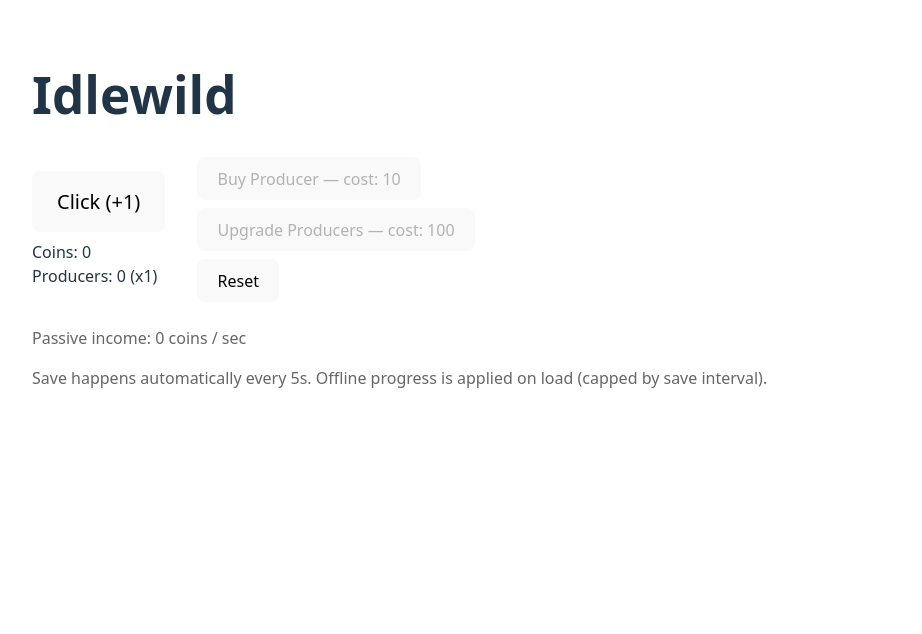
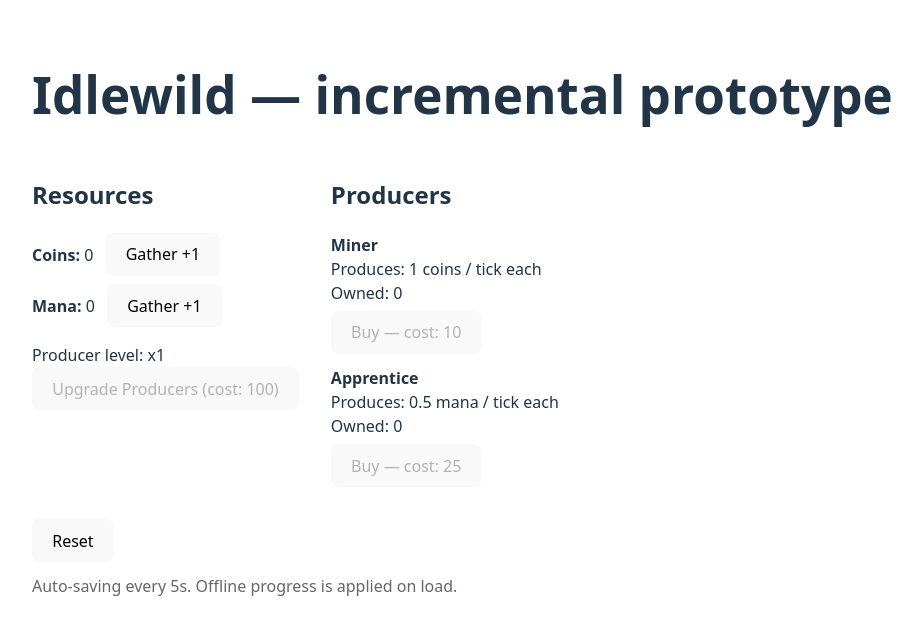
Before and after one commit to erniebrodeur/idlewild, a React (Vite) app: page / in a window 1280 px wide. Shown: the top 634 px of the page, without its empty margins (0-922 px from the left). Built offline with nearby package versions, Linux system fonts and the light colour scheme.

Commit message:
Incremental core: multiple resources, producers, idle ticks, autosave

```diff
--- a/src/App.tsx
+++ b/src/App.tsx
@@ -1,79 +1,155 @@
 import React, { useEffect, useRef, useState } from 'react'
 import './index.css'
 
+/*
+  Simple incremental core inspired by Theory of Magic / The Kitten Game:
+  - Multiple resources
+  - Multiple producer types
+  - Idle tick, offline progress, autosave
+  - Buying producers and level upgrades
+  This is intentionally small and extensible.
+*/
+
+type Resource = {
+  id: string
+  name: string
+  amount: number
+}
+
+type Producer = {
+  id: string
+  name: string
+  resource: string // resource id it produces
+  count: number
+  baseCost: number
+  growth: number
+  power: number // production per tick per producer (before level)
+}
+
 type GameState = {
-  coins: number
-  producers: number
+  resources: Resource[]
+  producers: Producer[]
   producerLevel: number
   lastSaved: number
 }
 
-const SAVE_KEY = 'idlewild:v1'
+const SAVE_KEY = 'idlewild:v2'
 
 function defaultState(): GameState {
-  return { coins: 0, producers: 0, producerLevel: 1, lastSaved: Date.now() }
+  return {
+    resources: [
+      { id: 'coins', name: 'Coins', amount: 0 },
+      { id: 'mana', name: 'Mana', amount: 0 }
+    ],
+    producers: [
+      { id: 'miner', name: 'Miner', resource: 'coins', count: 0, baseCost: 10, growth: 1.15, power: 1 },
+      { id: 'apprentice', name: 'Apprentice', resource: 'mana', count: 0, baseCost: 25, growth: 1.2, power: 0.5 }
+    ],
+    producerLevel: 1,
+    lastSaved: Date.now()
+  }
 }
 
-function useIdleGame() {
+function useIncrementalGame(tickInterval = 1000) {
   const [state, setState] = useState<GameState>(() => {
     try {
       const raw = localStorage.getItem(SAVE_KEY)
       if (raw) return JSON.parse(raw) as GameState
-    } catch {}
+    } catch (e) {
+      // ignore
+    }
     return defaultState()
   })
 
-  // passive income every second
+  const tickRef = useRef<number | null>(null)
+
   useEffect(() => {
-    const interval = setInterval(() => {
+    // main tick
+    tickRef.current = window.setInterval(() => {
       setState((s) => {
-        if (s.producers > 0) {
-          const gain = s.producers * s.producerLevel
-          return { ...s, coins: s.coins + gain }
+        if (s.producers.length === 0) return s
+        const resources = s.resources.map((r) => ({ ...r }))
+        for (const p of s.producers) {
+          if (p.count <= 0) continue
+          const produced = p.count * p.power * s.producerLevel
+          const target = resources.find((res) => res.id === p.resource)
+          if (target) target.amount += produced
         }
-        return s
+        return { ...s, resources, lastSaved: s.lastSaved }
       })
-    }, 1000)
-    return () => clearInterval(interval)
-  }, [])
+    }, tickInterval)
+    return () => {
+      if (tickRef.current) window.clearInterval(tickRef.current)
+    }
+  }, [tickInterval])
 
-  // save periodically
+  // autosave every 5s
   useEffect(() => {
-    const interval = setInterval(() => {
+    const id = window.setInterval(() => {
       localStorage.setItem(SAVE_KEY, JSON.stringify({ ...state, lastSaved: Date.now() }))
     }, 5000)
-    return () => clearInterval(interval)
+    return () => clearInterval(id)
   }, [state])
 
-  // apply offline progress on load (once)
+  // offline progress on mount
   useEffect(() => {
     const now = Date.now()
     const dt = Math.floor((now - state.lastSaved) / 1000)
-    if (dt > 0 && state.producers > 0) {
-      const gain = dt * state.producers * state.producerLevel
-      setState((s) => ({ ...s, coins: s.coins + gain }))
+    if (dt > 0) {
+      // apply dt ticks
+      setState((s) => {
+        const resources = s.resources.map((r) => ({ ...r }))
+        for (const p of s.producers) {
+          if (p.count <= 0) continue
+          const produced = p.count * p.power * s.producerLevel * dt
+          const target = resources.find((res) => res.id === p.resource)
+          if (target) target.amount += produced
+        }
+        return { ...s, resources }
+      })
     }
     // eslint-disable-next-line react-hooks/exhaustive-deps
   }, [])
 
-  function clickGain(amount = 1) {
-    setState((s) => ({ ...s, coins: s.coins + amount }))
+  // helpers
+  function getResource(id: string) {
+    return state.resources.find((r) => r.id === id)!
   }
 
-  function buyProducer() {
+  function addResource(id: string, amount: number) {
+    setState((s) => ({
+      ...s,
+      resources: s.resources.map((r) => (r.id === id ? { ...r, amount: r.amount + amount } : r))
+    }))
+  }
+
+  function buyProducer(pid: string) {
     setState((s) => {
-      const cost = Math.ceil(10 * Math.pow(1.15, s.producers))
-      if (s.coins < cost) return s
-      return { ...s, coins: s.coins - cost, producers: s.producers + 1 }
+      const producers = s.producers.map((p) => ({ ...p }))
+      const p = producers.find((x) => x.id === pid)
+      if (!p) return s
+      const cost = Math.ceil(p.baseCost * Math.pow(p.growth, p.count))
+      const res = s.resources.find((r) => r.id === 'coins')
+      if (!res || res.amount < cost) return s
+      // deduct
+      const resources = s.resources.map((r) => (r.id === 'coins' ? { ...r, amount: r.amount - cost } : r))
+      p.count += 1
+      return { ...s, producers, resources }
     })
   }
 
   function upgradeProducers() {
     setState((s) => {
       const cost = 100 * s.producerLevel
-      if (s.coins < cost) return s
-      return { ...s, coins: s.coins - cost, producerLevel: s.producerLevel + 1 }
+      const res = s.resources.find((r) => r.id === 'coins')
+      if (!res || res.amount < cost) return s
+      const resources = s.resources.map((r) => (r.id === 'coins' ? { ...r, amount: r.amount - cost } : r))
+      return { ...s, producerLevel: s.producerLevel + 1, resources }
     })
+  }
+
+  function clickGather(resourceId: string, amount = 1) {
+    addResource(resourceId, amount)
   }
 
   function reset() {
@@ -81,53 +157,59 @@ function useIdleGame() {
     localStorage.removeItem(SAVE_KEY)
   }
 
-  return { state, clickGain, buyProducer, upgradeProducers, reset }
+  return { state, buyProducer, upgradeProducers, clickGather, reset }
 }
 
 export default function App() {
-  const { state, clickGain, buyProducer, upgradeProducers, reset } = useIdleGame()
-
-  const nextProducerCost = Math.ceil(10 * Math.pow(1.15, state.producers))
-  const upgradeCost = 100 * state.producerLevel
+  const { state, buyProducer, upgradeProducers, clickGather, reset } = useIncrementalGame()
 
   return (
     <div style={{ padding: '2rem', fontFamily: 'system-ui, sans-serif' }}>
-      <h1>Idlewild</h1>
-      <div style={{ display: 'flex', gap: '2rem', alignItems: 'center' }}>
-        <div>
-          <button
-            style={{ fontSize: '1.25rem', padding: '1rem 1.5rem' }}
-            onClick={() => clickGain(1)}
-          >
-            Click (+1)
-          </button>
-          <div style={{ marginTop: '0.5rem' }}>Coins: {Math.floor(state.coins)}</div>
-          <div>Producers: {state.producers} (x{state.producerLevel})</div>
+      <h1>Idlewild — incremental prototype</h1>
+
+      <section style={{ display: 'flex', gap: '2rem', alignItems: 'flex-start' }}>
+        <div style={{ minWidth: 260 }}>
+          <h2>Resources</h2>
+          {state.resources.map((r) => (
+            <div key={r.id} style={{ marginBottom: 8 }}>
+              <strong>{r.name}:</strong> {Math.floor(r.amount)}{' '}
+              <button onClick={() => clickGather(r.id, 1)} style={{ marginLeft: 8 }}>Gather +1</button>
+            </div>
+          ))}
+
+          <div style={{ marginTop: 16 }}>
+            <div>Producer level: x{state.producerLevel}</div>
+            <button onClick={upgradeProducers} disabled={(state.resources.find(r=>r.id==='coins')?.amount||0) < 100}>
+              Upgrade Producers (cost: 100)
+            </button>
+          </div>
         </div>
 
         <div>
-          <div style={{ marginBottom: '0.5rem' }}>
-            <button onClick={buyProducer} disabled={state.coins < nextProducerCost}>
-              Buy Producer — cost: {nextProducerCost}
-            </button>
-          </div>
-          <div style={{ marginBottom: '0.5rem' }}>
-            <button onClick={upgradeProducers} disabled={state.coins < upgradeCost}>
-              Upgrade Producers — cost: {upgradeCost}
-            </button>
-          </div>
-          <div>
-            <button onClick={reset}>Reset</button>
-          </div>
+          <h2>Producers</h2>
+          {state.producers.map((p) => {
+            const nextCost = Math.ceil(p.baseCost * Math.pow(p.growth, p.count))
+            return (
+              <div key={p.id} style={{ marginBottom: 12 }}>
+                <div style={{ fontWeight: 600 }}>{p.name}</div>
+                <div>Produces: {p.power * state.producerLevel} {p.resource} / tick each</div>
+                <div>Owned: {p.count}</div>
+                <div style={{ marginTop: 6 }}>
+                  <button onClick={() => buyProducer(p.id)} disabled={(state.resources.find(r=>r.id==='coins')?.amount||0) < nextCost}>
+                    Buy — cost: {nextCost}
+                  </button>
+                </div>
+              </div>
+            )
+          })}
         </div>
+      </section>
+
+      <div style={{ marginTop: 20 }}>
+        <button onClick={reset}>Reset</button>
       </div>
 
-      <p style={{ marginTop: '1.5rem', color: '#666' }}>
-        Passive income: {state.producers * state.producerLevel} coins / sec
-      </p>
-      <p style={{ color: '#666' }}>
-        Save happens automatically every 5s. Offline progress is applied on load (capped by save interval).
-      </p>
+      <p style={{ marginTop: 12, color: '#666' }}>Auto-saving every 5s. Offline progress is applied on load.</p>
     </div>
   )
 }
```
